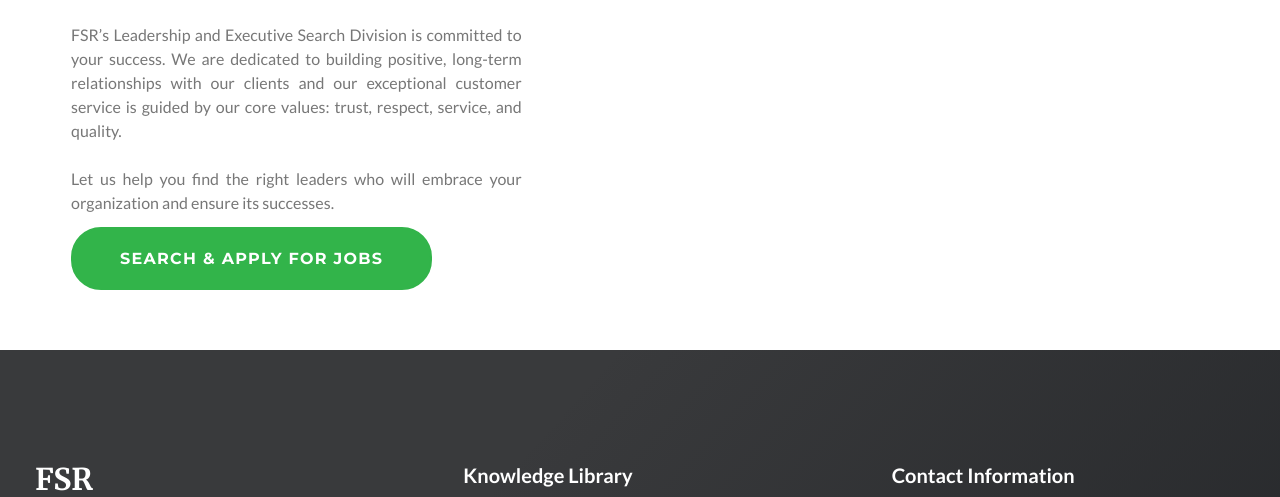
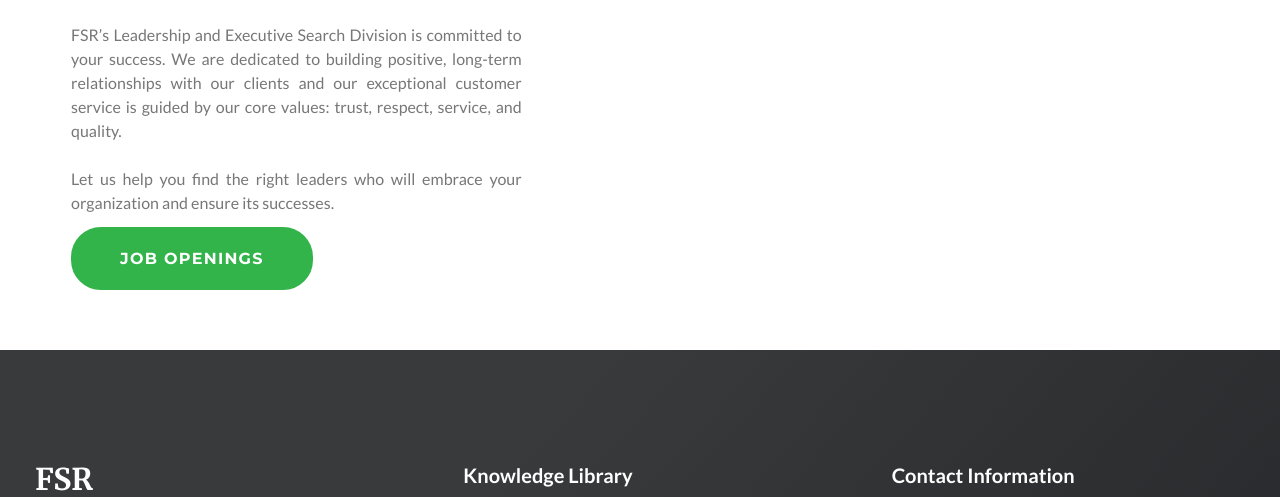
Before and after one commit to samreye84/fsrpeople, a PHP site: page /leadership-and-executive-search.php in a window 1280 px wide. Shown: the part 868-1365 px from the top of the page. Run offline with PHP 8.4, Linux system fonts and the light colour scheme.

Commit message:
Update search and apply to job openings

```diff
--- a/government.php
+++ b/government.php
@@ -91,7 +91,7 @@
             </div>
             <div class="cell-xs-10 cell-md-6 cell-lg-4 cell-lg-preffix-1 offset-top-60 offset-md-top-0 range">
               <div class="cell-lg-12 cell-lg-top  reveal-lg-block second-image-wrap"><img src="images/FSR_Diversity_2.jpg" width="570" height="420" alt="" class="img-responsive max-width-lg-custom">
-              <img src="images/Tiny Photo in Gov't jorge-alcala.jpg" width="570" height="570" alt="" class="img-responsive max-width-lg-custom"><a target="blank" href="https://fsrpeople.isolvedhire.com/jobs/" class="btn btn-circle btn-primary">Search &amp; Apply For Jobs</a></div>
+              <img src="images/Tiny Photo in Gov't jorge-alcala.jpg" width="570" height="570" alt="" class="img-responsive max-width-lg-custom"><a target="blank" href="https://fsrpeople.isolvedhire.com/jobs/" class="btn btn-circle btn-primary">Job Openings</a></div>
 
             <div class="cell-lg-8 cell-lg-bottom first-image-wrap to-front">
               </div></div>
--- a/includes/common.php
+++ b/includes/common.php
@@ -49,7 +49,7 @@
                  <option value="#">Resources</option>
                    <option value="blog">&nbsp;&nbsp; - Latest Posts</option>
                    <option value="search.php#featured-search">&nbsp;&nbsp; - Featured Searches</option>
-                   <option value="https://fsrpeople.isolvedhire.com/jobs/" target="_blank">&nbsp;&nbsp; - Search &amp; Apply for Jobs</option>
+                   <option value="https://fsrpeople.isolvedhire.com/jobs/" target="_blank">&nbsp;&nbsp; - Job Openings</option>
                    <option value="https://payrollnetwork.myisolved.com/">&nbsp;&nbsp; - Employees</option>
                      <option value="https://payrollnetwork.myisolved.com/">&nbsp;&nbsp;   &nbsp;&nbsp; - Payroll/Benefits</option>
                      <option value="https://teprod05.deltekfirstessentials.com/DeltekTC/welcome.msv">&nbsp;&nbsp;   &nbsp;&nbsp; - Timekeeping</option>
@@ -125,7 +125,7 @@
                                 <li><a href="http://fsrpeople.com/blog"><span class="text-middle">Latest Posts</span></a>
                                 </li>
 
-                                <li><a href="https://fsrpeople.isolvedhire.com/jobs/" target="_blank"><span class="text-middle">Search &amp; Apply for Jobs</span></a>
+                                <li><a href="https://fsrpeople.isolvedhire.com/jobs/" target="_blank"><span class="text-middle">Job Openings</span></a>
                                 </li>
                                 <li><a target="blank" href="https://payrollnetwork.myisolved.com/"><span class="text-middle">Employees</span></a>
 								  <ul class="rd-navbar-dropdown">
--- a/index.html
+++ b/index.html
@@ -76,7 +76,7 @@
                  <option value="#">Resources</option>
                    <option value="blog">&nbsp;&nbsp; - Latest Posts</option>
                    <option value="search.php#featured-search">&nbsp;&nbsp; - Featured Searches</option>
-                   <option value="https://fsrpeople.isolvedhire.com/jobs/" target="_blank">&nbsp;&nbsp; - Search &amp; Apply for Jobs</option>
+                   <option value="https://fsrpeople.isolvedhire.com/jobs/" target="_blank">&nbsp;&nbsp; - Job Openings</option>
                    <option value="https://payrollnetwork.myisolved.com/">&nbsp;&nbsp; - Employees</option>
                      <option value="https://payrollnetwork.myisolved.com/">&nbsp;&nbsp;   &nbsp;&nbsp; - Payroll/Benefits</option>
                      <option value="https://teprod05.deltekfirstessentials.com/DeltekTC/welcome.msv">&nbsp;&nbsp;   &nbsp;&nbsp; - Timekeeping</option>
@@ -150,7 +150,7 @@
                                 <li><a href="blog"><span class="text-middle">Latest Posts</span></a>
                                 </li>
 
-                                <li><a href="https://fsrpeople.isolvedhire.com/jobs/" target="_blank"><span class="text-middle">Search &amp; Apply for Jobs</span></a>
+                                <li><a href="https://fsrpeople.isolvedhire.com/jobs/" target="_blank"><span class="text-middle">Job Openings</span></a>
                                 </li>
                                 <li><a target="blank" href="https://payrollnetwork.myisolved.com/"><span class="text-middle">Employees</span></a>
 								  <ul class="rd-navbar-dropdown">
@@ -196,7 +196,7 @@
                       <span class="btn-spacer"></span>
                       <div><a href="workforce-solutions.php" class="btn btn-circle btn-primary">Workforce Solutions</a></div>
 <span class="btn-spacer"></span>
-<div><a target="blank" href="https://fsrpeople.isolvedhire.com/jobs/" class="btn btn-circle btn-primary">Search &amp; Apply For Jobs</a></div>
+<div><a target="blank" href="https://fsrpeople.isolvedhire.com/jobs/" class="btn btn-circle btn-primary">Job Openings</a></div>
                     </div>
                   </div>
                 </ul>
--- a/index.php
+++ b/index.php
@@ -57,7 +57,7 @@
                       <span class="btn-spacer"></span>
                       <div><a href="workforce-solutions.php" class="btn btn-circle btn-primary">Workforce Solutions</a></div>
 <span class="btn-spacer"></span>
-<div><a target="blank" href="https://careers-fsrhealth.icims.com/jobs/search?ss=1&hashed=-435800272" class="btn btn-circle btn-primary">Search &amp; Apply For Jobs</a></div>
+<div><a target="blank" href="https://careers-fsrhealth.icims.com/jobs/search?ss=1&hashed=-435800272" class="btn btn-circle btn-primary">Job Openings</a></div>
                     </div>
                   </div>
                 </ul>
@@ -85,7 +85,7 @@
                   <div class="unit unit-xl-horizontal unit-lg-horizontal unit-md-vertical unit-sm-horizontal unit-xs-horizontal unit-spacing-md unit-xs-top">
                     <div class="unit-left"><span class="icon icon-xl mdi mdi-account-multiple text-matrix"></span></div>
                     <div class="unit-body">
-                      <h4 class="text-bold">Human Resources &amp; Administration</h4>
+                      <h4 class="text-bold">Human Resources &amp; Administfration</h4>
                     </div>
                   </div>
                 </div>
--- a/leadership-and-executive-search.php
+++ b/leadership-and-executive-search.php
@@ -66,7 +66,7 @@ FSR’s Leadership and Executive Search Division is committed to your success. W
 Let us help you find the right leaders who will embrace your organization and ensure its successes.
 
 </p>
-<a target="blank" href="https://fsrpeople.isolvedhire.com/jobs/" class="btn btn-circle btn-primary">Search &amp; Apply For Jobs</a>
+<a target="blank" href="https://fsrpeople.isolvedhire.com/jobs/" class="btn btn-circle btn-primary">Job Openings</a>
               </div>
             </div>
             <div class="cell-xs-10 cell-sm-8 cell-md-6 cell-lg-preffix-1">
```
